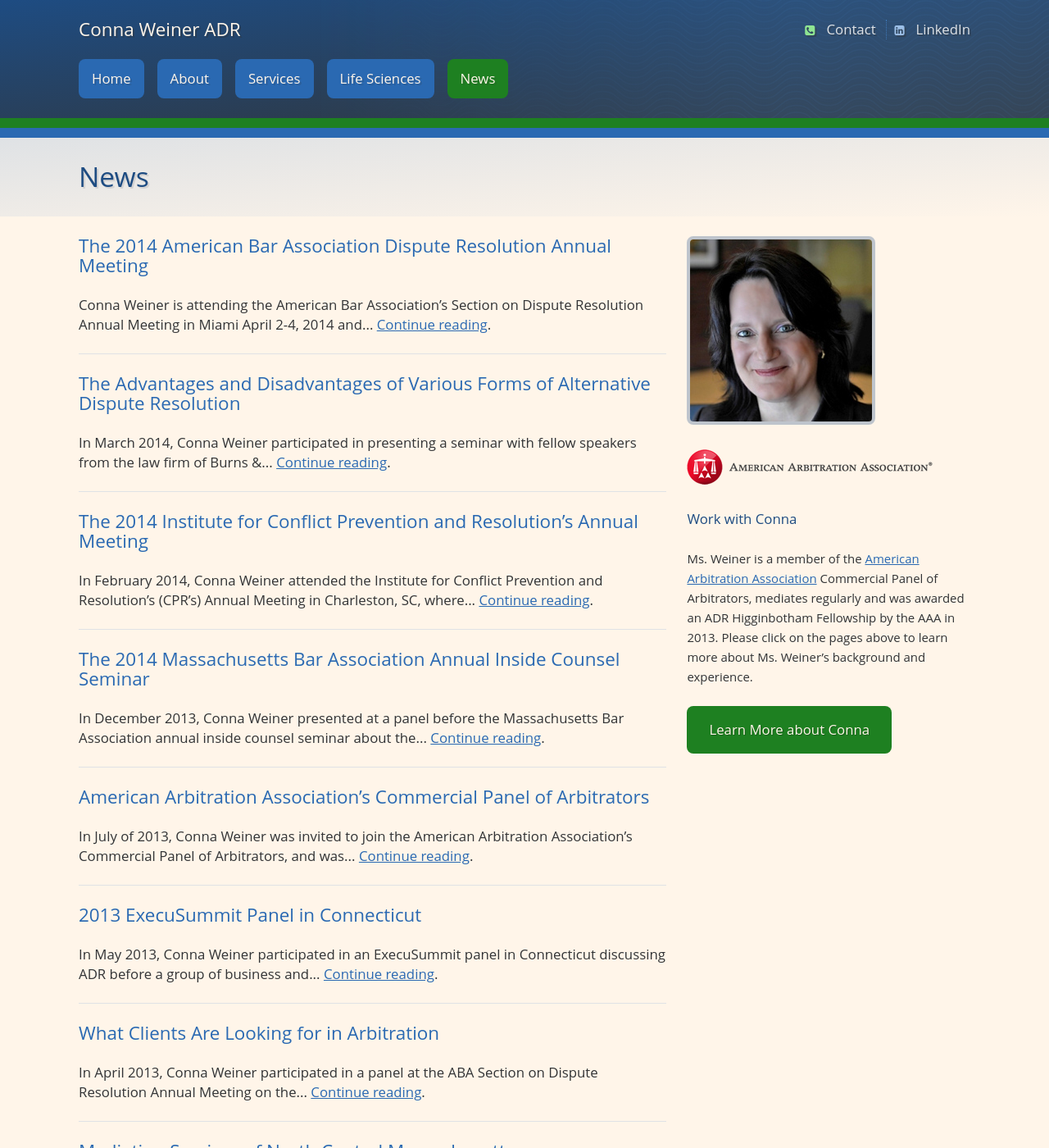
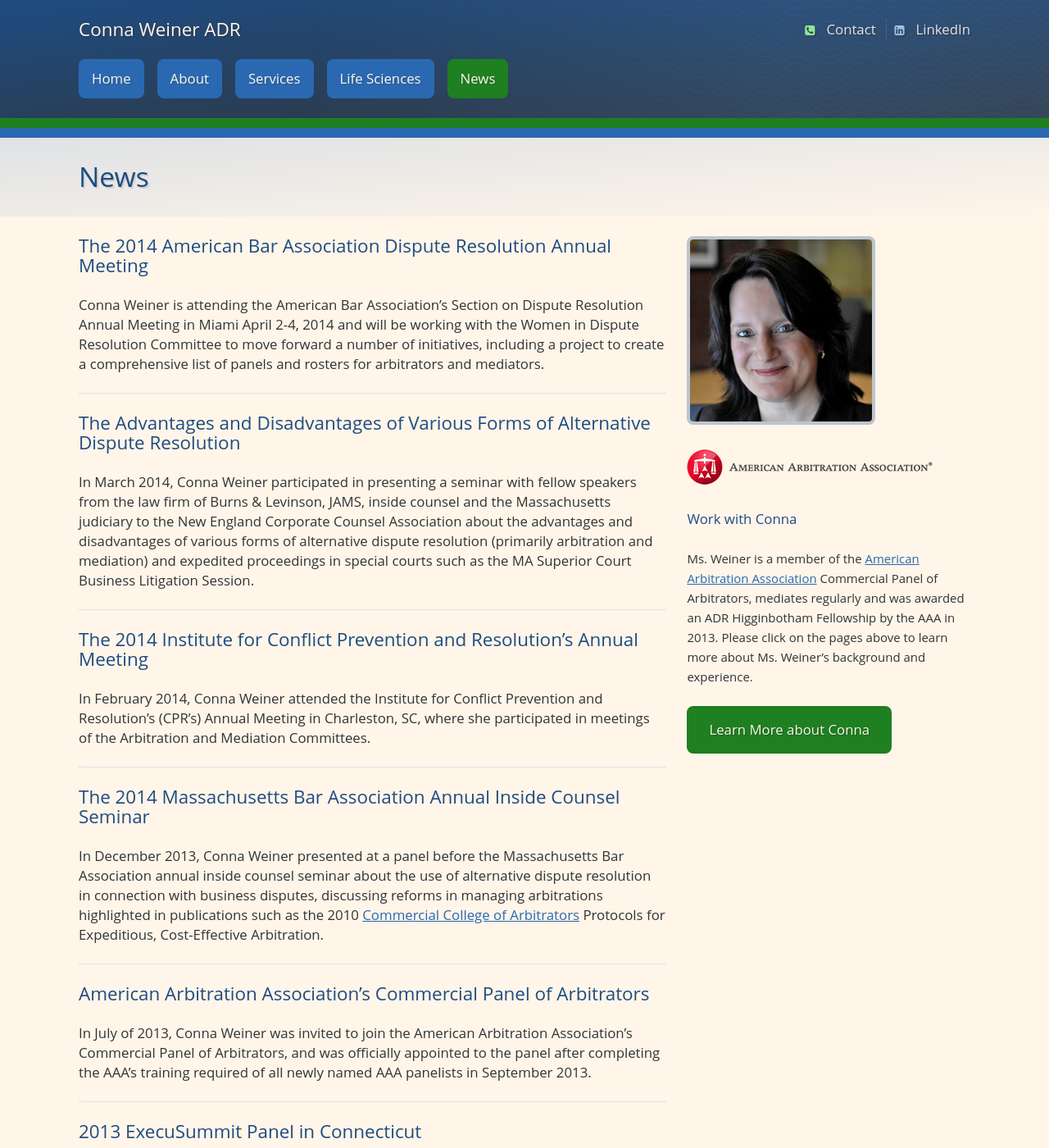
Before and after one commit to williamdodson/connaweiner-proto, a Jekyll site: the page public/news/index.html, which Jekyll copies as it is, in a window 1280 px wide and 1400 px high. Shown: the whole window at 82% size. Built offline with Jekyll 4.4.1, drawn with Linux system fonts in a browser that asks for light colours; Markdown is read by kramdown in place of the engine named in the settings; some of the changed text lies outside the part shown.

Commit message:
Removed truncation and continue reading link from news items (this will be set up in WP later).

```diff
--- a/public/news/index.html
+++ b/public/news/index.html
@@ -85,105 +85,81 @@
 
 
 <section class="news-item">
-  <h2><a href="#">The 2014 American Bar Association Dispute Resolution Annual Meeting</a></h2>
+  <h2>The 2014 American Bar Association Dispute Resolution Annual Meeting</h2>
   <p>
-    Conna Weiner is attending the American Bar Association’s Section on Dispute Resolution Annual Meeting in Miami April 2-4, 2014 and...
-
-    <a href="#">Continue reading</a>.
-
+    Conna Weiner is attending the American Bar Association’s Section on Dispute Resolution Annual Meeting in Miami April 2-4, 2014 and will be working with the Women in Dispute Resolution Committee to move forward a number of initiatives, including a project to create a comprehensive list of panels and rosters for arbitrators and mediators.
   </p>
 </section>
 
 
 <section class="news-item">
-  <h2><a href="#">The Advantages and Disadvantages of Various Forms of Alternative Dispute Resolution</a></h2>
+  <h2>The Advantages and Disadvantages of Various Forms of Alternative Dispute Resolution</h2>
   <p>
-    In March 2014, Conna Weiner participated in presenting a seminar with fellow speakers from the law firm of Burns &amp;...
-
-    <a href="#">Continue reading</a>.
-
+    In March 2014, Conna Weiner participated in presenting a seminar with fellow speakers from the law firm of Burns &amp; Levinson, JAMS, inside counsel and the Massachusetts judiciary to the New England Corporate Counsel Association about the advantages and disadvantages of various forms of alternative dispute resolution (primarily arbitration and mediation) and expedited proceedings in special courts such as the MA Superior Court Business Litigation Session.
   </p>
 </section>
 
 
 <section class="news-item">
-  <h2><a href="#">The 2014 Institute for Conflict Prevention and Resolution’s Annual Meeting</a></h2>
+  <h2>The 2014 Institute for Conflict Prevention and Resolution’s Annual Meeting</h2>
   <p>
-    In February 2014, Conna Weiner attended the Institute for Conflict Prevention and Resolution’s (CPR’s) Annual Meeting in Charleston, SC, where...
-
-    <a href="#">Continue reading</a>.
-
+    In February 2014, Conna Weiner attended the Institute for Conflict Prevention and Resolution’s (CPR’s) Annual Meeting in Charleston, SC, where she participated in meetings of the Arbitration and Mediation Committees.
   </p>
 </section>
 
 
 <section class="news-item">
-  <h2><a href="#">The 2014 Massachusetts Bar Association Annual Inside Counsel Seminar</a></h2>
+  <h2>The 2014 Massachusetts Bar Association Annual Inside Counsel Seminar</h2>
   <p>
-    In December 2013, Conna Weiner presented at a panel before the Massachusetts Bar Association annual inside counsel seminar about the...
-
-    <a href="#">Continue reading</a>.
-
+    In December 2013, Conna Weiner presented at a panel before the Massachusetts Bar Association annual inside counsel seminar about the use of alternative dispute resolution in connection with business disputes, discussing reforms in managing arbitrations highlighted in publications such as the 2010 <a href="http://www.thecca.net/">Commercial College of Arbitrators</a> Protocols for Expeditious, Cost-Effective Arbitration.
   </p>
 </section>
 
 
 <section class="news-item">
-  <h2><a href="#">American Arbitration Association’s Commercial Panel of Arbitrators</a></h2>
+  <h2>American Arbitration Association’s Commercial Panel of Arbitrators</h2>
   <p>
-    In July of 2013, Conna Weiner was invited to join the American Arbitration Association’s Commercial Panel of Arbitrators, and was...
-
-    <a href="#">Continue reading</a>.
-
+    In July of 2013, Conna Weiner was invited to join the American Arbitration Association’s Commercial Panel of Arbitrators, and was officially appointed to the panel after completing the AAA’s training required of all newly named AAA panelists in September 2013.
   </p>
 </section>
 
 
 <section class="news-item">
-  <h2><a href="#">2013 ExecuSummit Panel in Connecticut</a></h2>
+  <h2>2013 ExecuSummit Panel in Connecticut</h2>
   <p>
-    In May 2013, Conna Weiner participated in an ExecuSummit panel in Connecticut discussing ADR before a group of business and...
-
-    <a href="#">Continue reading</a>.
-
+    In May 2013, Conna Weiner participated in an ExecuSummit panel in Connecticut discussing ADR before a group of business and legal inhouse corporate personnel.
   </p>
 </section>
 
 
 <section class="news-item">
-  <h2><a href="#">What Clients Are Looking for in Arbitration</a></h2>
+  <h2>What Clients Are Looking for in Arbitration</h2>
   <p>
-    In April 2013, Conna Weiner participated in a panel at the ABA Section on Dispute Resolution Annual Meeting on the...
-
-    <a href="#">Continue reading</a>.
-
+    In April 2013, Conna Weiner participated in a panel at the ABA Section on Dispute Resolution Annual Meeting on the topic of “What Clients Are Looking for in Arbitration,” discussing inside counsel perspective on arbitration and the various reforms proposed to improve the arbitration process.
   </p>
 </section>
 
 
 <section class="news-item">
-  <h2><a href="#">Mediation Services of North Central Massachusetts</a></h2>
+  <h2>Mediation Services of North Central Massachusetts</h2>
   <p>
     In July 2013, Conna Weiner was named to the panel roster for Mediation Services of North Central Massachusetts.
-
   </p>
 </section>
 
 
 <section class="news-item">
-  <h2><a href="#">Conna Weiner named a Higginbotham Fellow</a></h2>
+  <h2>Conna Weiner named a Higginbotham Fellow</h2>
   <p>
     In March 2013, Conna Weiner was named a Higginbotham Fellow by the American Arbitration Association.
-
   </p>
 </section>
 
 
 <section class="news-item">
-  <h2><a href="#">The 2013 CPR Annual Meeting</a></h2>
+  <h2>The 2013 CPR Annual Meeting</h2>
   <p>
     In February 2013, Conna Weiner attended CPR’s Annual Meeting in San Diego, CA.
-
   </p>
 </section>
 
```
Also changed, not shown: news/index.html (+2 -5 lines).
